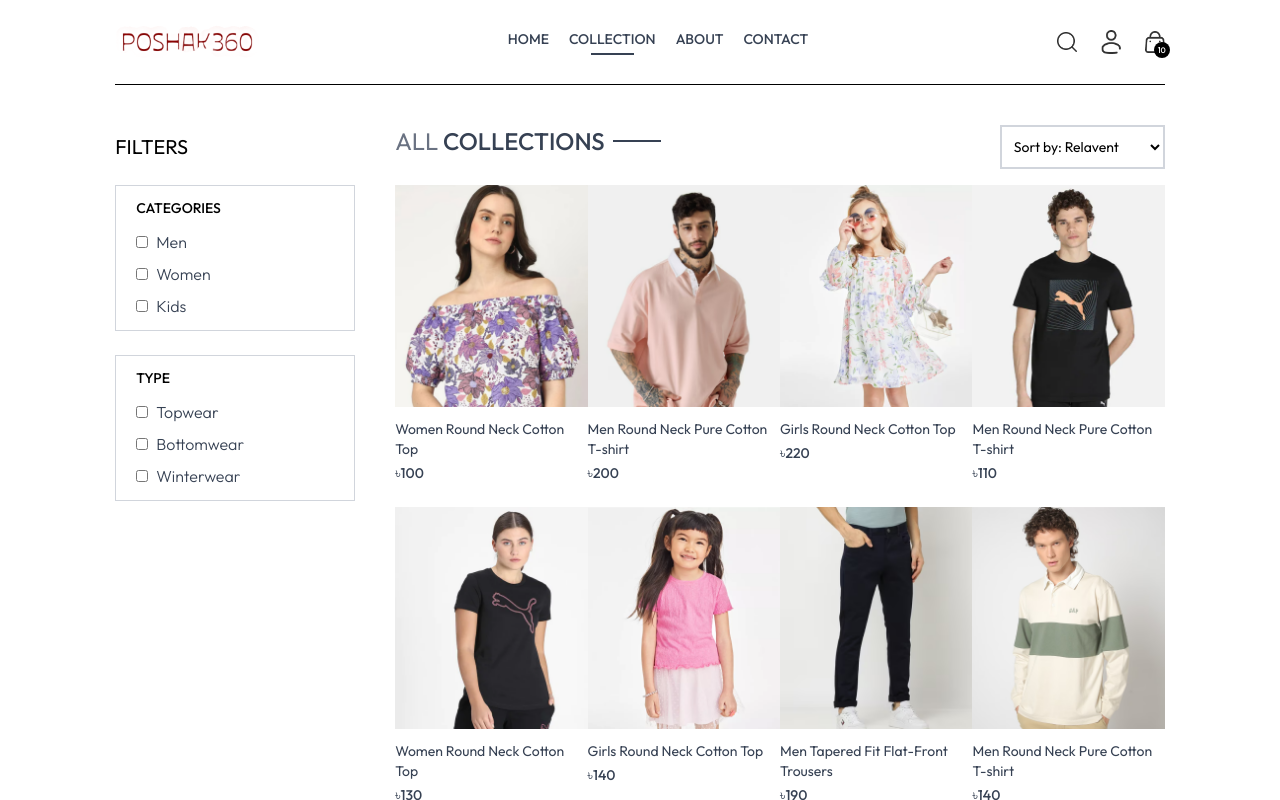
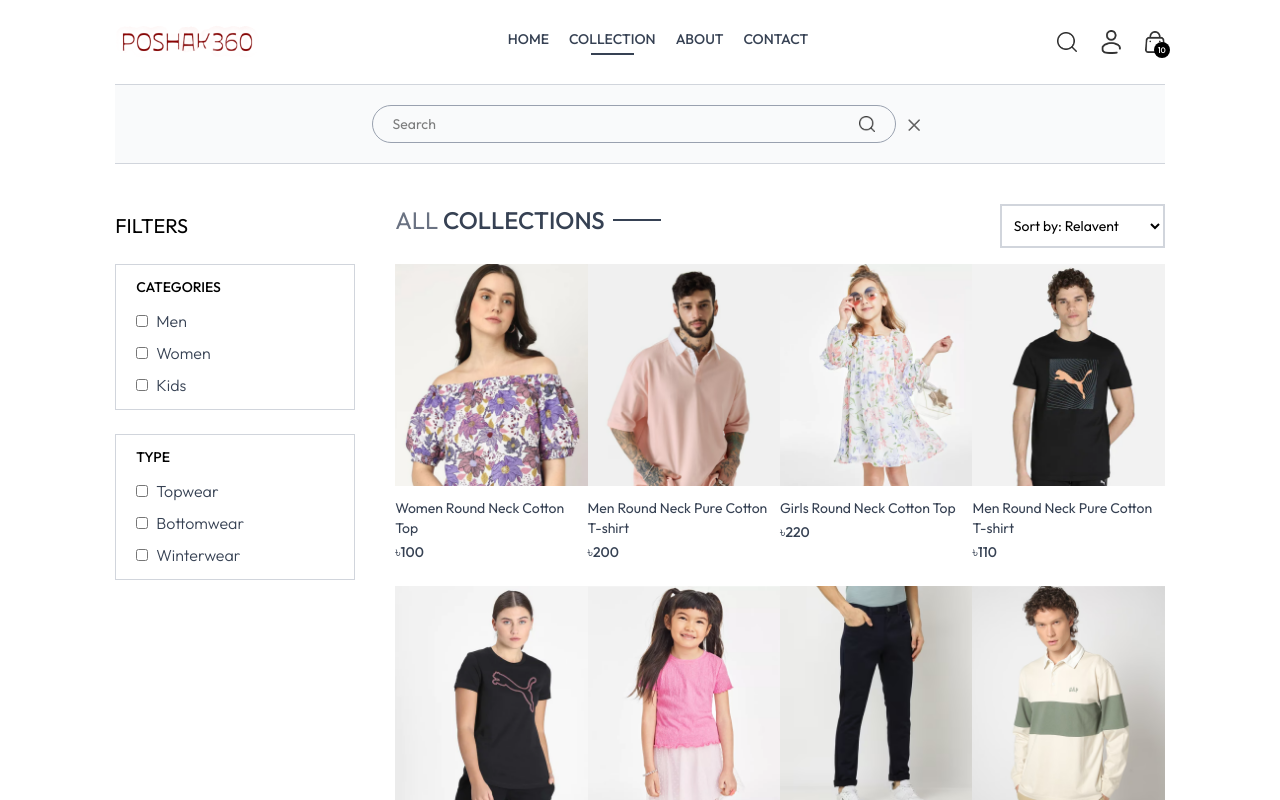
Before and after one commit to sumu9897/poshak360, a React (Vite) app in the folder client/: page /collection in a window 1280 px wide. Both pictures are taken after a click on the picture 1066 px from the left and 41 px from the top of the page. Shown: the top 800 px of the page. Built offline with nearby package versions, Linux system fonts and the light colour scheme.

Commit message:
implement complete search functionality

```diff
--- a/client/src/App.jsx
+++ b/client/src/App.jsx
@@ -11,11 +11,13 @@
 import Orders from './pages/Orders'
 import Navbar from './components/Navbar'
 import Footer from './components/Footer'
+import SearchBar from './components/SearchBar'
 
 const App = () => {
   return (
     <div className='px-4 sm:px[5vw] md:px[7vw] lg:px-[9vw]'>
       <Navbar/>
+      <SearchBar/>
       <Routes>
         <Route path='/' element={<Home/>} />
         <Route path='/collection' element={<Collection/>} />
--- a/client/src/components/Navbar.jsx
+++ b/client/src/components/Navbar.jsx
@@ -1,10 +1,13 @@
-import React, { useState } from "react";
+import React, { useContext, useState } from "react";
 import { assets } from "../assets/assets";
 import { Link, NavLink } from "react-router-dom";
+import { ShopContext } from "../context/ShopContext";
 
 const Navbar = () => {
 
     const [visible, setVisible] = useState(false)
+
+    const {setShowSearch}= useContext(ShopContext)
   return (
     <div className="flex items-center justify-between py-5 font-medium">
       <Link to={'/'}><img src={assets.logo} alt="company logo" className="w-36" /></Link>
@@ -35,7 +38,7 @@
       </ul>
 
       <div className="flex  items-center gap-6">
-        <img src={assets.search_icon} alt="" className="w-5 cursor-pointer" />
+        <img onClick={()=> setShowSearch(true)} src={assets.search_icon} alt="" className="w-5 cursor-pointer" />
 
         <div className="group relative">
           <img
--- /dev/null
+++ b/client/src/components/SearchBar.jsx
@@ -0,0 +1,30 @@
+import React, { useContext, useEffect, useState } from 'react'
+import { ShopContext } from '../context/ShopContext'
+import { assets } from '../assets/assets';
+import { useLocation } from 'react-router-dom';
+
+const SearchBar = () => {
+    const {search, setSearch, showSearch, setShowSearch} =  useContext(ShopContext);
+    const [visible,setVisible] = useState(false)
+    const location = useLocation();
+    useEffect(()=>{
+        if(location.pathname.includes('collection')){
+            setVisible(true)
+        }else{
+            setVisible(false)
+        }
+
+    },[location])
+  return showSearch && visible ? (
+    <div className='border-t border-gray-300 bg-gray-50 text-center'>
+        <div className='inline-flex items-center justify-center border border-gray-400 px-5 py-2 my-5 mx-3 rounded-full w-3/4 sm:w-1/2'>
+            <input value={search} onChange={(e)=> setSearch(e.target.value)} className='flex-1 outline-none bg-inherit text-sm' type="text" placeholder='Search' />
+            <img className='w-4' src={assets.search_icon} alt="" />
+        </div>
+        <img onClick={()=> setShowSearch(false)} className='inline w-3 cursor-pointer' src={assets.cross_icon} alt="" />
+
+    </div>
+  ) : null
+}
+
+export default SearchBar
--- a/client/src/context/ShopContext.jsx
+++ b/client/src/context/ShopContext.jsx
@@ -1,4 +1,4 @@
-import { createContext } from "react";
+import { createContext, useState } from "react";
 import { products } from "../assets/assets";
 
 export const ShopContext = createContext();
@@ -7,8 +7,13 @@
 
     const currency = '৳';
     const delivery_fee = 10;
+    const [search, setSearch] = useState('');
+    const [showSearch, setShowSearch] = useState(false);
+
+
     const value = {
-        products, currency, delivery_fee
+        products, currency, delivery_fee,
+        search,setSearch, showSearch, setShowSearch
     }
 
 
--- a/client/src/pages/Collection.jsx
+++ b/client/src/pages/Collection.jsx
@@ -5,7 +5,7 @@
 import ProductItem from "../components/ProductItem";
 
 const Collection = () => {
-  const { products } = useContext(ShopContext);
+  const { products,search, showSearch } = useContext(ShopContext);
   const [showFilter, setShowFilter] = useState(false);
   const [filterProducts, setFilterProducts] = useState([]);
   const[category,setCategory] = useState([]);
@@ -31,6 +31,9 @@
 
   const applyFilter = () => {
     let productsCopy = products.slice();
+    if(showSearch && search){
+        productsCopy = productsCopy.filter(item => item.name.toLowerCase().includes(search.toLowerCase()))
+    }
 
     if(category.length > 0) {
         productsCopy = productsCopy.filter(item => category.includes(item.category));
@@ -65,14 +68,14 @@
 
   useEffect(()=>{
     applyFilter();
-  },[category,subCategory])
+  },[category,subCategory,search,showSearch])
 
   useEffect(()=>{
     sortProduct()
   },[sortType])
 
   return (
-    <div className="flex flex-col sm:flex-row gap-1 sm:gap-10 pt-10 border-t">
+    <div className="flex flex-col sm:flex-row gap-1 sm:gap-10 pt-10 border-t border-gray-300">
       {/* Filter options */}
       <div className="min-w-60">
         <p
--- a/client/src/pages/Product.jsx
+++ b/client/src/pages/Product.jsx
@@ -1,6 +1,10 @@
 import React from 'react'
+import { useParams } from 'react-router-dom'
 
 const Product = () => {
+    const {productId} = useParams();
+
+
   return (
     <div>
 
```
